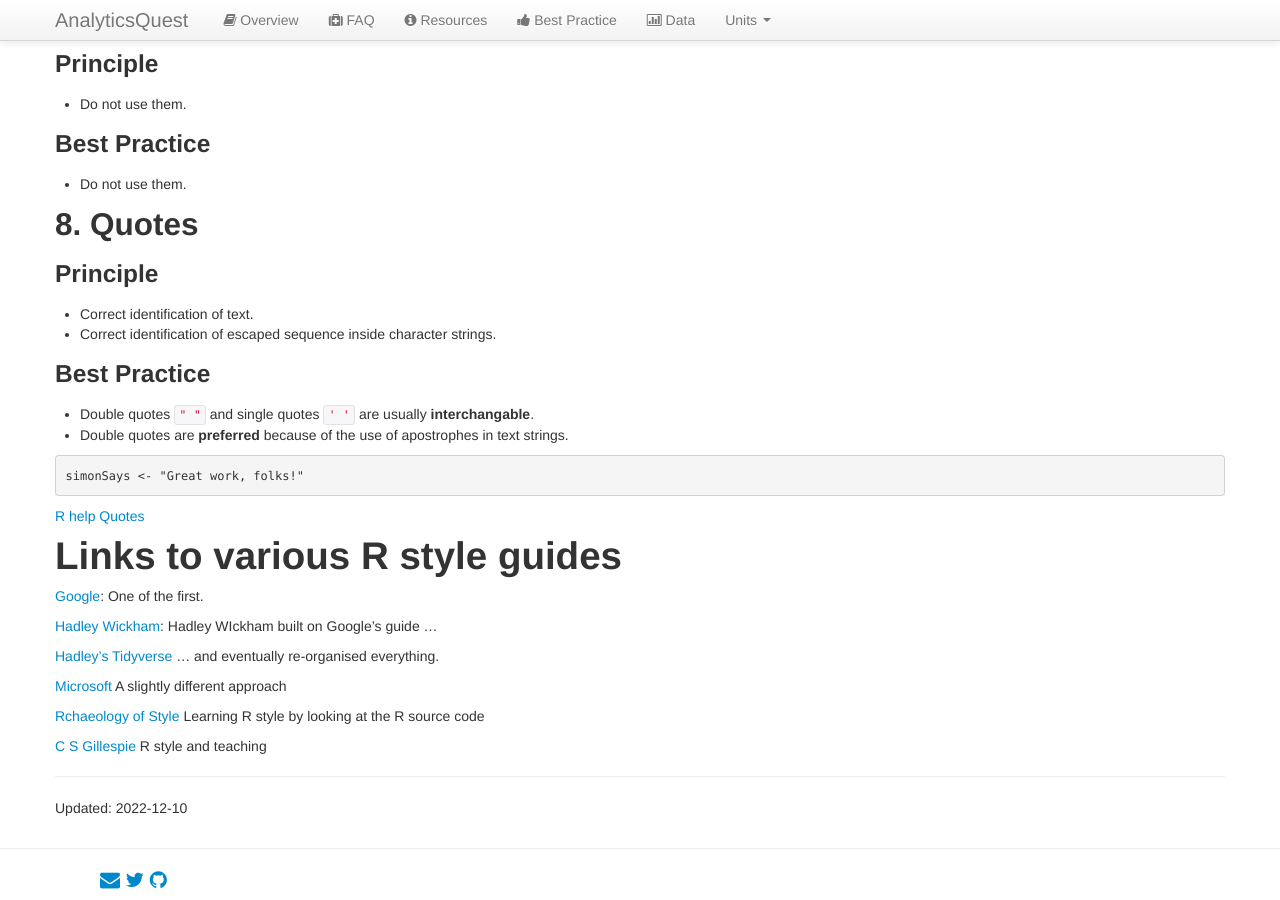
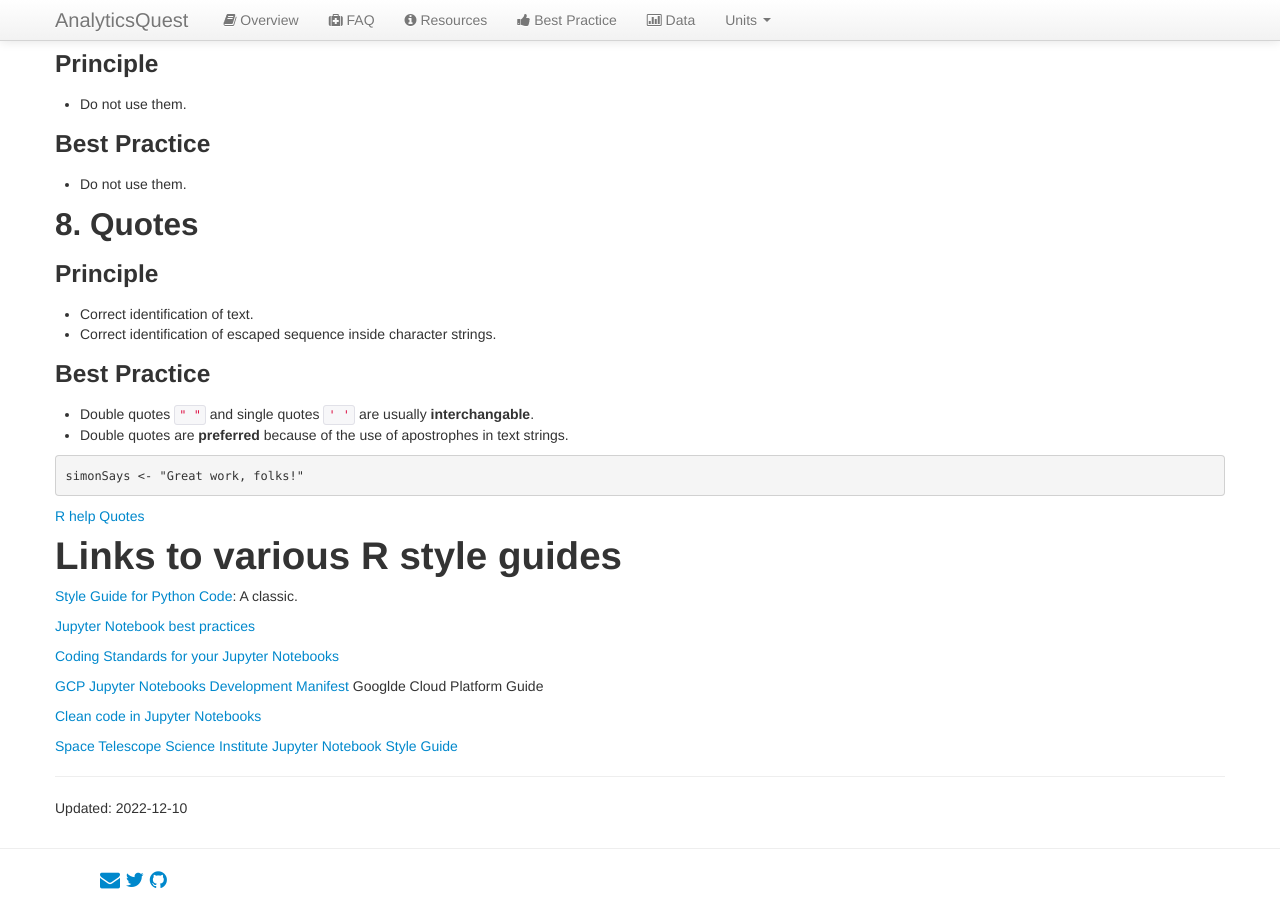
Before and after one commit to analyticsquest/analyticsquest.github.io, a Jekyll site: the page built from best/code-style.md, in a window 1280 px wide and 900 px high, scrolled down 5006 px. Built offline with Jekyll 4.4.1, drawn with Linux system fonts in a browser that asks for light colours; our own code applies the rules of GitHub Pages for plain Markdown files.

Commit message:
Update code-style.md

```diff
--- a/best/code-style.md
+++ b/best/code-style.md
@@ -300,17 +300,17 @@ simonSays <- "Great work, folks!"
 
 # Links to various R style guides
 
-[Google](https://google.github.io/styleguide/Rguide.xml): One of the first.
+[Style Guide for Python Code](https://peps.python.org/pep-0008/): A classic.
 
-[Hadley Wickham](http://adv-r.had.co.nz/Style.html): Hadley WIckham built on Google's guide ...
+[Jupyter Notebook best practices](https://towardsdatascience.com/jupyter-notebook-best-practices-f430a6ba8c69)
 
-[Hadley's Tidyverse](http://style.tidyverse.org/) ... and eventually re-organised everything.
+[Coding Standards for your Jupyter Notebooks](https://medium.com/@atma_mani/coding-standards-for-your-jupyter-notebooks-f4e2af7db3a9)
 
-[Microsoft](https://rattle.togaware.com/rattle-rstyle.html) A slightly different approach
+[GCP Jupyter Notebooks Development Manifest](https://cloud.google.com/blog/products/ai-machine-learning/best-practices-that-can-improve-the-life-of-any-developer-using-jupyter-notebooks) Googlde Cloud Platform Guide
 
-[Rchaeology of Style](https://cran.r-project.org/web/packages/rockchalk/vignettes/Rstyle.pdf) Learning R style by looking at the R source code
+[Clean code in Jupyter Notebooks](https://www.slideshare.net/katenerush/clean-code-in-jupyter-notebooks)
 
-[C S Gillespie](https://csgillespie.wordpress.com/2010/11/23/r-style-guide/) R style and teaching
+[Space Telescope Science Institute Jupyter Notebook Style Guide](https://github.com/spacetelescope/style-guides/blob/master/guides/jupyter-notebooks.md)
 
 
  - - -
```
